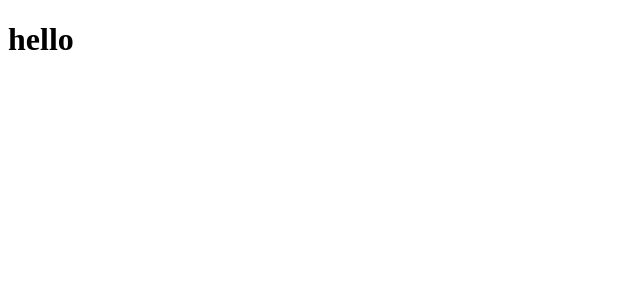
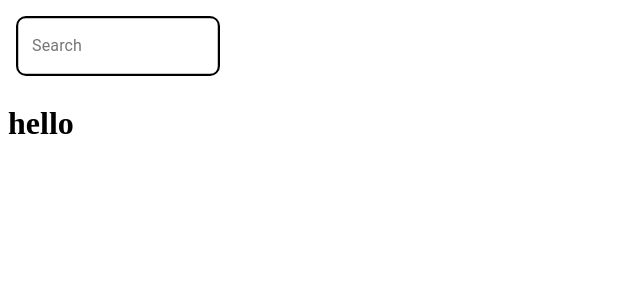
Before and after one commit to DropTopIncorporated/DropZoneFE, a React app: page / in a window 1280 px wide. Shown: the top 300 px of the page, without its empty margins (0-640 px from the left). Built offline with nearby package versions, Linux system fonts and the light colour scheme.

Commit message:
outline complete

```diff
--- a/src/components/App/App.jsx
+++ b/src/components/App/App.jsx
@@ -1,9 +1,11 @@
 import React from 'react';
 import GamesContainer from '../../containers/GamesContainer';
+import Header from '../Header/Header';
 
 export default function App() {
   return (
     <>
+    <Header />
     <GamesContainer />
     </>);
 }
--- a/src/components/Header/Header.js
+++ b/src/components/Header/Header.js
@@ -0,0 +1,12 @@
+import React from 'react';
+import SearchBar from './SearchBar';
+
+const Header = () => {
+  return(
+    <>
+      <SearchBar />
+    </>
+  )
+}
+
+export default Header;
--- /dev/null
+++ b/src/components/Header/SearchBar.js
@@ -0,0 +1,25 @@
+import React from 'react';
+import { makeStyles } from '@material-ui/core/styles';
+import TextField from '@material-ui/core/TextField';
+
+const useStyles = makeStyles((theme) => ({
+  root: {
+    '& > *': {
+      margin: theme.spacing(1),
+      width: '25ch',
+      border: '2px solid black',
+      'border-radius': '10px'
+    },
+
+  },
+}));
+
+export default function SearchBar() {
+  const classes = useStyles();
+
+  return (
+    <form className={classes.root} noValidate autoComplete="off">
+      <TextField id="outlined-basic" label="Search" variant="outlined" />
+    </form>
+  );
+}
```
